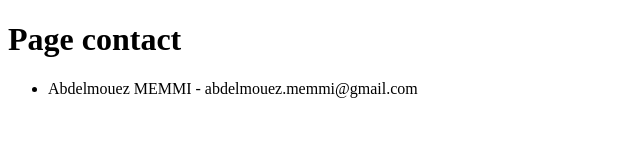
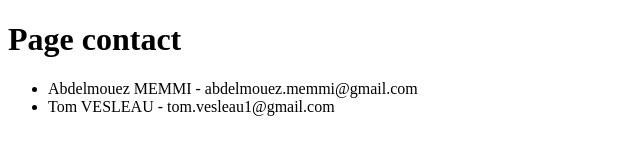
Before and after one commit to MEMMI-Abdelmouez/td3, a plain HTML site: page contacts.html in a window 1280 px wide. Shown: the whole page, without its empty margins (0-640 px from the left). Drawn offline with Linux system fonts and the light colour scheme.

Commit message:
ajout contact pour abdou

```diff
--- a/contacts.html
+++ b/contacts.html
@@ -11,6 +11,7 @@
     <h1>Page contact</h1>
     <ul>
         <li>Abdelmouez MEMMI - abdelmouez.memmi@gmail.com</li>
+        <li>Tom VESLEAU - tom.vesleau1@gmail.com</li>
     </ul>
 </body>
 </html>
```
